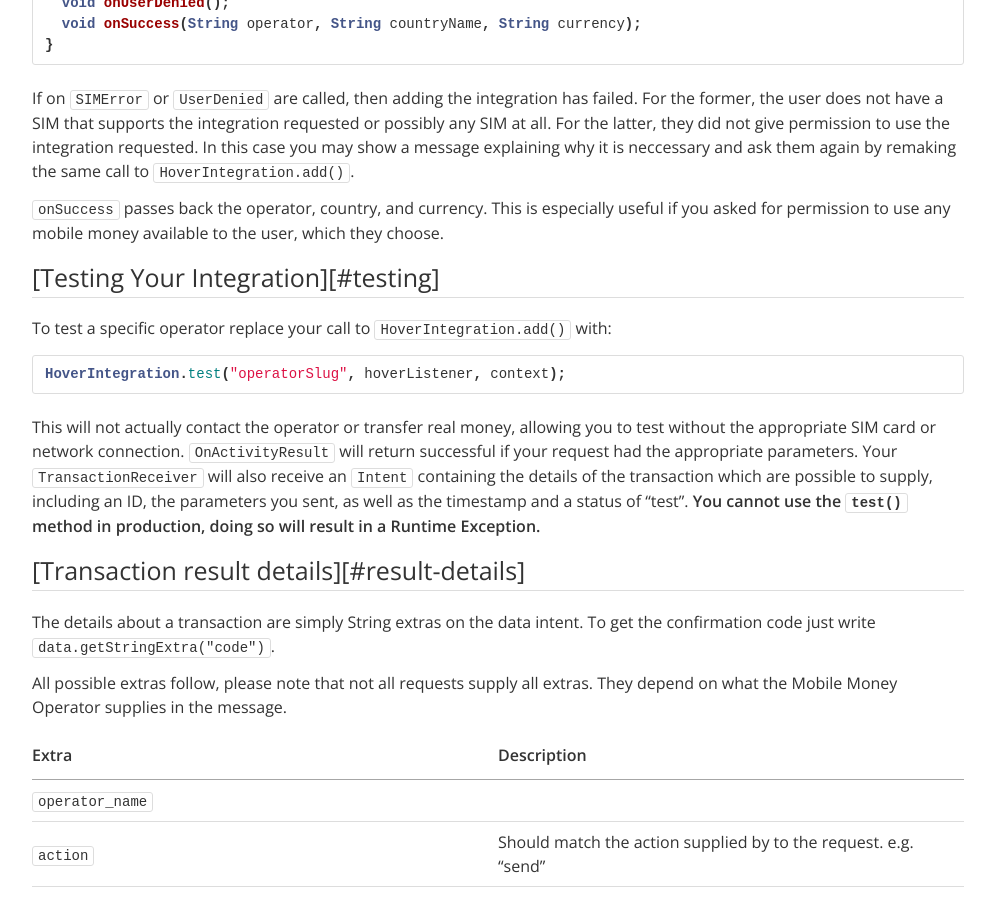
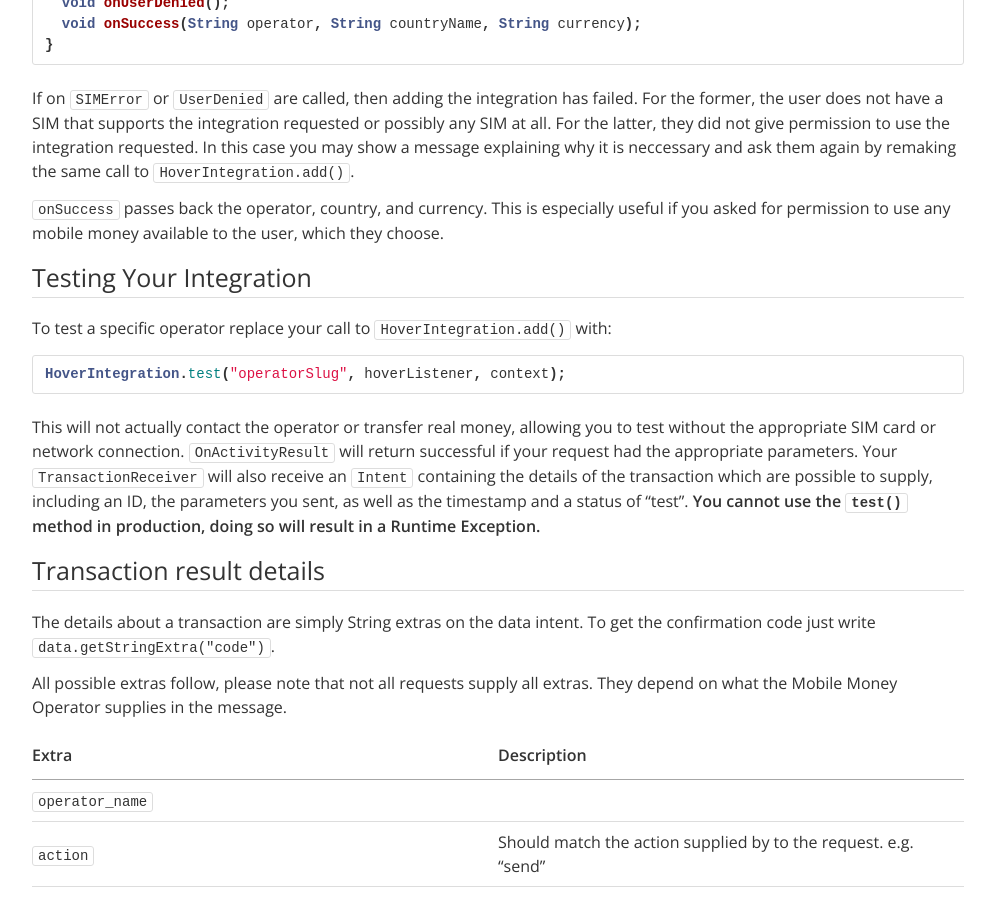
Before and after one commit to stephengacheru/usehover.github.io, a Jekyll site: the page built from index.md, in a window 1280 px wide and 900 px high, scrolled down 3959 px. Shown: the whole window, without its empty margins (142-1137 px from the left). Built offline with Jekyll 4.4.1, drawn with Linux system fonts in a browser that asks for light colours; part of the change alters nothing that is shown; some of the changed text lies outside the part shown.

Commit message:
Update index.md
Still trying to fix anchors

```diff
--- a/index.md
+++ b/index.md
@@ -14,7 +14,7 @@ This SDK supports Android 4.3 - 7.0 (API 18-24). It can be used in apps with a w
 
 * Using the SDK in an app that targets API 23 or 24 can cause permission issues due to the new permission mechanism that Google introduced. We will be updating this soon, but for now if your app targets 23 or 24 you must ask for `android.permission.CALL_PHONE` and `android.permission.RECEIVE_SMS` prior to a call to request a payment (step 2 of "Using the SDK" below)
 
-## [Installing the SDK][#installing]
+## Installing the SDK
 
 ### 0. Install [Crashlytics](https://fabric.io/kits/android/crashlytics/install). This requirement will soon be removed.
 
@@ -69,7 +69,7 @@ Add your API key which you can find on your [Hover dashboard](https://www.usehov
    android:value="<YOUR_API_KEY>"/>
 {% endhighlight %}
 
-## [Using the SDK][#using]
+## Using the SDK
 
 ### 1. Add a Hover Integration
 
@@ -186,14 +186,14 @@ If on `SIMError` or `UserDenied` are called, then adding the integration has fai
 
 `onSuccess` passes back the operator, country, and currency. This is especially useful if you asked for permission to use any mobile money available to the user, which they choose.
 
-## [Testing Your Integration][#testing]
+## Testing Your Integration
 To test a specific operator replace your call to `HoverIntegration.add()` with:
 {% highlight java %}
 HoverIntegration.test("operatorSlug", hoverListener, context);
 {% endhighlight %}
 This will not actually contact the operator or transfer real money, allowing you to test without the appropriate SIM card or network connection. `OnActivityResult` will return successful if your request had the appropriate parameters. Your `TransactionReceiver` will also receive an `Intent` containing the details of the transaction which are possible to supply, including an ID, the parameters you sent, as well as the timestamp and a status of "test". **You cannot use the `test()` method in production, doing so will result in a Runtime Exception.**
 
-## [Transaction result details][#result-details]
+## Transaction result details
 The details about a transaction are simply String extras on the data intent. To get the confirmation code just write `data.getStringExtra("code")`.
 
 All possible extras follow, please note that not all requests supply all extras. They depend on what the Mobile Money Operator supplies in the message.
```
